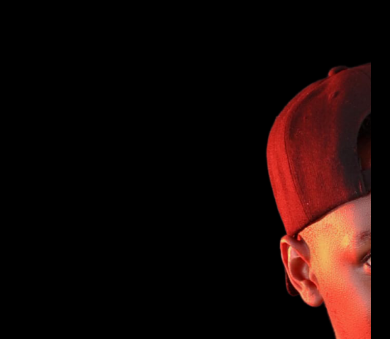
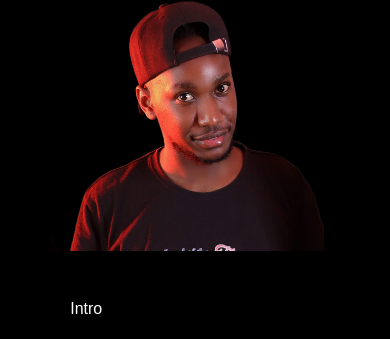
Before and after one commit to simonkari/portfolio, a plain HTML site: page index.html in a window 390 px wide. Shown: the part 117-456 px from the top of the page. Drawn offline with Linux system fonts and the light colour scheme.

Commit message:
portfolio

```diff
--- a/index.html
+++ b/index.html
@@ -26,6 +26,9 @@
                     <i class="fa-solid fa-bars" onclick="openmenu()"></i>
 
                 </nav>
+                <div id="image">
+                    <img src="images/simon1.png" alt="me">
+                </div>
                 <div class="header-text">
                     <p>Intro</p>
                     <h1>Hi there, I'm <span>Simon</span><br>Kariithi.</h1>
--- a/style.css
+++ b/style.css
@@ -14,7 +14,7 @@ html{
 body{
     background: #000000;
     color: #fff;
-    padding: 5%;
+    padding: 10px 10%;
     height: auto;
     display: flex;
     align-items: center;
@@ -24,9 +24,10 @@ body{
 #header{
     width: 100%;
     height: 80vh;
-    background-image: url(images/b1.png);
+    background-color: #000000;
     background-size: cover;
     background-position: center;
+    background-repeat: no-repeat;
 }
 
 .container{
@@ -43,6 +44,19 @@ nav{
 .logo{
     width: 200px;
     height:auto;
+}
+
+#image img{
+    width: 40vw;
+    position: absolute;
+    top: 8vw;
+    left: 50vw;
+    z-index: 2;
+
+}
+.img{
+    overflow-clip-margin: content-box;
+    overflow: clip;
 }
 
 nav ul li{
@@ -74,7 +88,7 @@ nav ul li a:hover::after{
 }
 
 .header-text{
-    margin-top: 15%;
+    margin: 15% 10% 0 10%;
     font-size: 30px;
 
 }
@@ -394,7 +408,14 @@ nav .fa-solid{
 }
 @media only screen and (max-width: 600px){
     #header{
-        background-image: url(images/b1.png);
+        background-color: #000000;
+    }
+    #image img{
+        width: 70vw;
+        position: absolute;
+        top: 30vw;
+        left: 13vw;
+        z-index: 2;
     }
     .header-text{
         margin-top: 100%;
```
Also changed, not shown: images/simon1.png (added).
